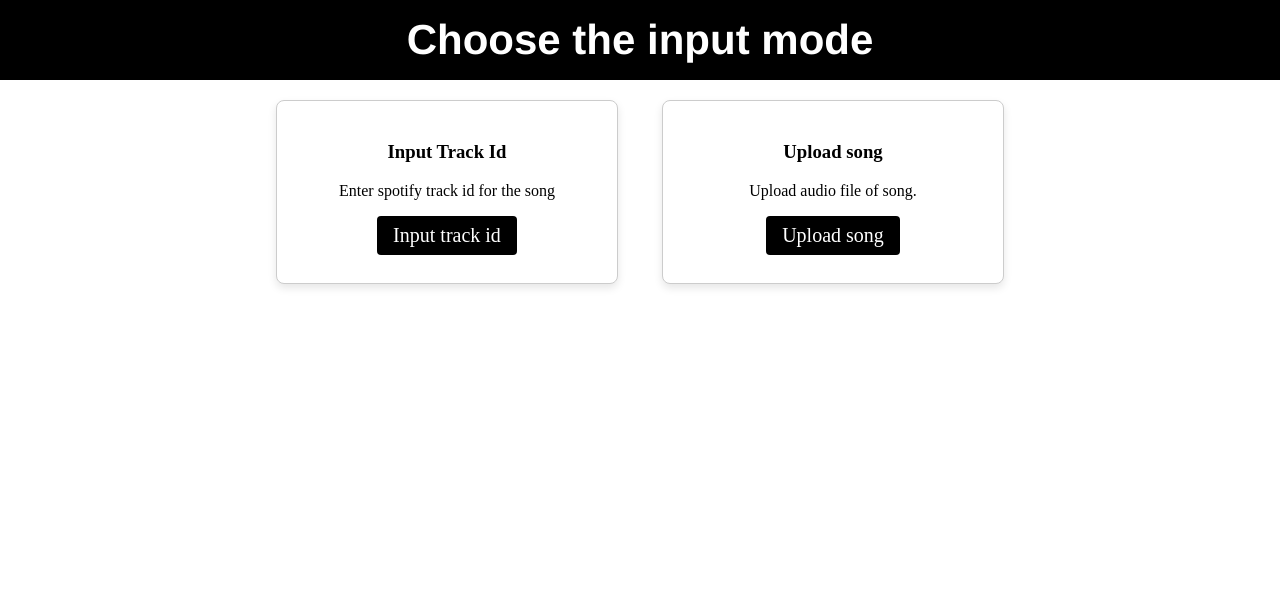
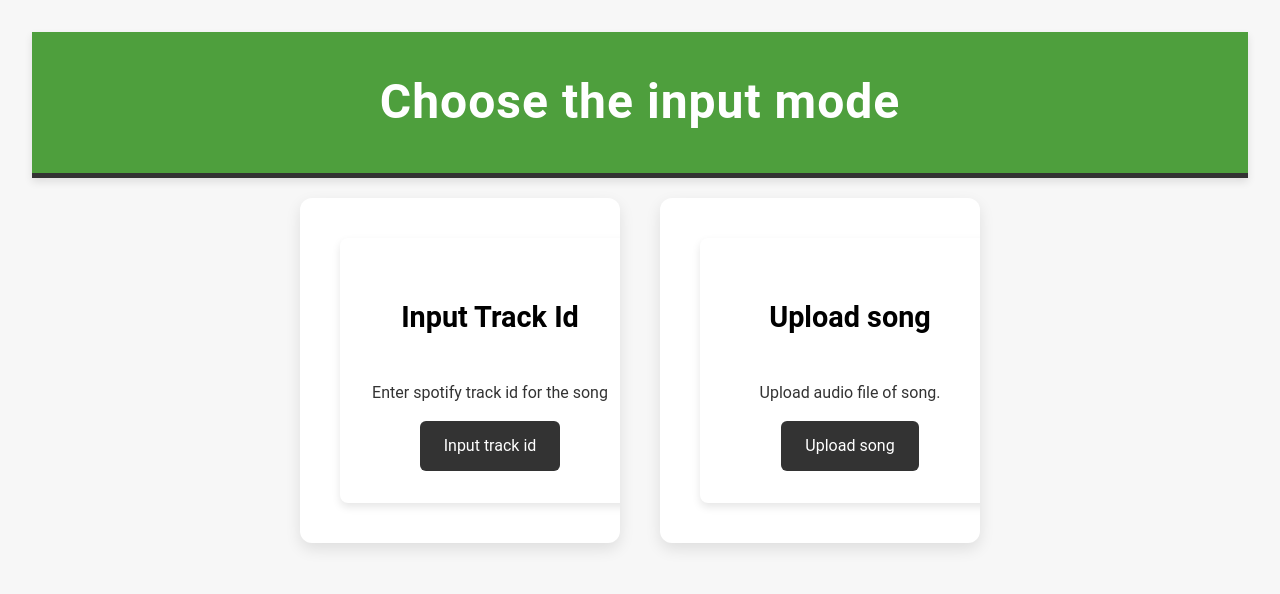
Before and after one commit to Pesaru-Sreenidhi-Reddy/hit-song-predictor, a Flask app: page / in a window 1280 px wide. Shown: the top 594 px of the page. Run offline with Flask 3, Linux system fonts and the light colour scheme; parts of the project's set-up code (start-up, migrations or seed data) failed here and were passed over.

Commit message:
changed styling

```diff
--- a/code/static/css/style.css
+++ b/code/static/css/style.css
@@ -1,150 +1,169 @@
 * {
-    overflow:auto;
+    margin: 0;
+    padding: 0;
+    box-sizing: border-box;
+    overflow: hidden;
 }
 
+body {
+    font-family: 'Roboto', sans-serif;
+    background-color: #f7f7f7;
+    color: #333;
+    line-height: 1.6;
+}
 
 #mainhead {
-            background-color:rgb(0, 0, 0);
-            color: rgb(255, 255, 255);
+    background-color: #4E9F3D;
+    color: #ffffff;
     width: 100%;
-            height: 100%;
-            font-size: 42px;
-            padding-top: 1rem;
-            padding-bottom: 1rem;
-            border-width: 1rem;
-            position: top;
-            margin: 0%;
     text-align: center;
-            text-justify: distribute;
-            font-family: 'Franklin Gothic Medium', 'Arial Narrow', Arial, sans-serif;
+    padding: 2rem 0;
+    font-size: 48px;
+    letter-spacing: 1px;
+    border-bottom: 5px solid #333;
+    box-shadow: 0 4px 8px rgba(0, 0, 0, 0.1);
+}
 
+h3 {
+    background-color: #333;
+    color: #E5D8B2;
+    padding: 1rem;
+    border-radius: 8px;
+    font-size: 1.8rem;
+    text-align: center;
+    margin-top: 1rem;
 }
-        h3{
-            background-color: black;
-            color: blanchedalmond;
 
-        }
 #bodydiv {
-
-            text-align: center ;
-            width: 100%;
-            height: 100%;
-            margin: 0;
-            justify-content: space-evenly;
-            padding: 0px;
+    display: flex;
+    flex-wrap: wrap;
+    justify-content: center;
+    padding: 2rem;
 }
 
 div {
-             display: inline-block;
-             padding-top: 20px;
-            padding-right: 20px;
-            justify-content: center;
-            padding-left: 20px;
+    background-color: #ffffff;
+    border-radius: 8px;
+    box-shadow: 0 4px 8px rgba(0, 0, 0, 0.1);
+    margin: 1rem;
+    padding: 1.5rem;
+    width: 300px;
+    text-align: center;
 }
 
 div label {
-
     display: block;
-            padding-top: 20px;
-            padding-right: 20px;
-            padding-bottom: 10px;
-            padding-left: 20px;
-            }
-        #box {
-            border-radius: 60px;
-            border-color: 45px;
-            border-style: solid;
-            font-family: cursive;
-            text-align: center;
-            background-color: rgb(168, 131, 61);
-            font-size: large;
-            position: absolute;
-            width: 700px;
-            bottom: 9%;
-            height: 850px;
-            right: 30%;
-            padding: 0px;
-            margin: 0px;
-            font-size: 14px;
+    font-size: 1.2rem;
+    margin-bottom: 10px;
+    color: #333;
 }
 
-
+#box {
+    background-color: #fff9f3;
+    border-radius: 12px;
+    box-shadow: 0 4px 10px rgba(0, 0, 0, 0.1);
+    padding: 3rem 2rem;
+    position: absolute;
+    width: 650px;
+    height: 700px;
+    bottom: 10%;
+    right: 15%;
+    border: 1px solid #f1f1f1;
+}
 
 #sub {
-            background-color: black;
-            color: blanchedalmond;
-            width: 200px;
-            height: 50px;
+    background-color: #00bcd4;
+    color: white;
+    padding: 12px 24px;
+    font-size: 18px;
+    border-radius: 20px;
+    cursor: pointer;
+    transition: background-color 0.3s ease;
+    margin-top: 1rem;
     text-align: center;
-            border-radius: 20px;
-            font-size: 20px;
 }
 
 #sub:hover {
-            background-color: rgb(66, 66, 66);
-
+    background-color: #008c92;
 }
 
+a {
+    color: #008c92;
+    font-size: 1.2rem;
+    text-decoration: none;
+    transition: color 0.3s ease;
+}
 
+a:hover {
+    color: #004d40;
+}
 
-        a{
-            color:rgb(244, 240, 235);
-            font-size: 20px;
-        }
 input[type="file"] {
-            display: none; /* Hide the default file input */
+    display: none;
 }
 
 #custom-upload {
-            background-color: #007bff;
+    background-color: #4caf50;
     color: white;
-            padding: 10px 15px;
+    padding: 10px 20px;
+    border-radius: 5px;
     cursor: pointer;
-            display: inline-block;
+    transition: background-color 0.3s ease;
+    font-size: 16px;
 }
 
 #custom-upload:hover {
-        background-color: #0069d9;
+    background-color: #388e3c;
 }
 
-
-        .textbox-style  {
-            border-radius: 14px;
-            height: 25px;
-            font-size: 20px;
+.textbox-style {
+    border-radius: 12px;
+    padding: 10px;
+    font-size: 1rem;
+    width: 100%;
     text-align: center;
+    border: 2px solid #ddd;
+    transition: border-color 0.3s ease;
 }
 
-        a{
-            color:blanchedalmond;
-            font-size: 20px;
-        }
-        .card {
-            width: 300px;
-            border: 1px solid #ccc;
-            border-radius: 8px;
-            overflow: hidden;
-            box-shadow: 0 4px 8px rgba(0, 0, 0, 0.1);
-            margin: 20px;
-            background-color: white;
+.textbox-style:focus {
+    border-color: #00bcd4;
 }
 
+.card {
+    width: 320px;
+    background-color: #ffffff;
+    border-radius: 12px;
+    overflow: hidden;
+    box-shadow: 0 6px 15px rgba(0, 0, 0, 0.1);
+    margin: 20px;
+    transition: transform 0.3s ease, box-shadow 0.3s ease;
+}
+
+.card:hover {
+    transform: translateY(-10px);
+    box-shadow: 0 10px 20px rgba(0, 0, 0, 0.15);
+}
 
 .card-body {
-            padding: 20px;
+    padding: 1.5rem;
 }
 
 .card-body h3 {
-            margin-top: 0;
+    font-size: 1.8rem;
+    margin-bottom: 1.5rem;
 }
 
 .btn {
-            display: inline-block;
-            padding: 8px 16px;
-            background-color: #000000;
+    padding: 12px 24px;
+    background-color: #333;
     color: #fff;
     text-decoration: none;
-            border-radius: 4px;
+    border-radius: 6px;
+    font-size: 1rem;
+    display: inline-block;
+    margin-top: 1rem;
+    transition: background-color 0.3s ease;
 }
 
 .btn:hover {
@@ -152,5 +171,7 @@
 }
 
 #file-name {
-            display: none;
+    font-size: 1rem;
+    color: #666;
+    margin-top: 10px;
 }
--- a/code/templates/audio.html
+++ b/code/templates/audio.html
@@ -6,7 +6,7 @@
     <meta name="viewport" content="width=device-width, initial-scale=1.0">
     <title>Hit Predictor</title>
     <link rel="stylesheet" href="{{url_for('static', filename='css/style.css')}}">
-    <h1 id="mainhead">WILL YOUR SONG MAKE IT TO BILLBOARD HOT 100?</h1>
+    <h1 id="mainhead">Will Your Song Hit the Top Charts?</h1>
 </head>
 
 <body id="bodydiv">
```
Also changed, not shown: README.md. Lines whose indentation alone changed are shown as unchanged.
